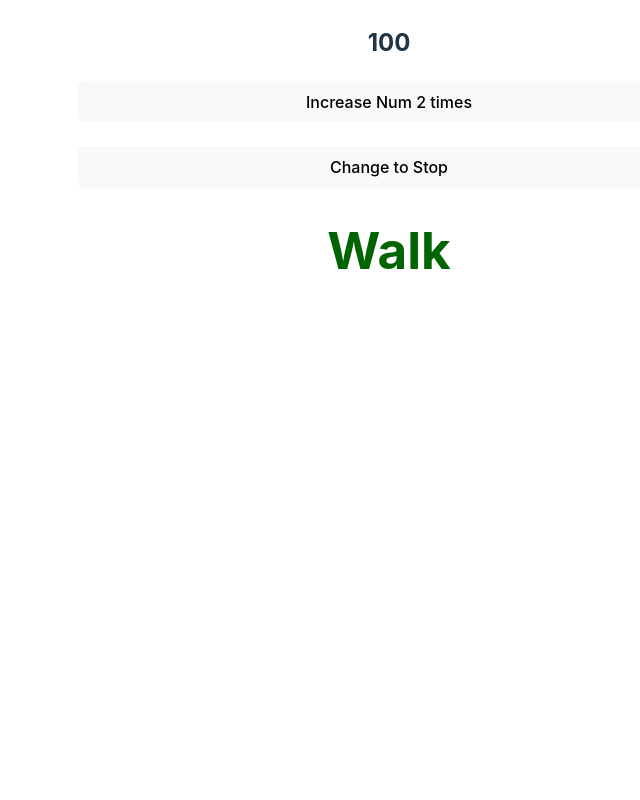
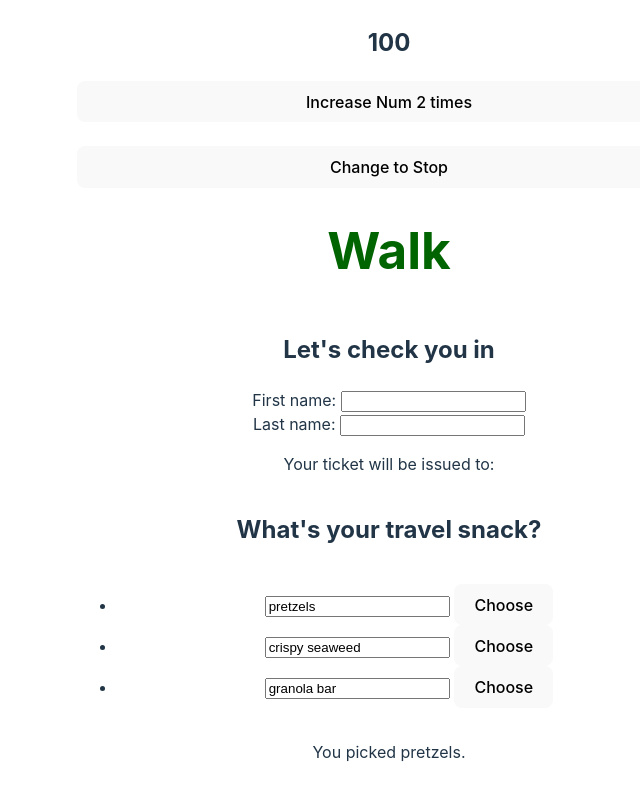
Before and after one commit to jacob-guerrero/TOP-lessons, a React (Vite) app in the folder react-introduction/states-effects/: page / in a window 1280 px wide. Shown: the part 831-1631 px from the top of the page, without its empty margins (251-891 px from the left). Before the commit the page ends 1175 px from the top, so only its background shows below. Built offline with nearby package versions, Linux system fonts and the light colour scheme.

Commit message:
Add examples choosing state structure

```diff
--- a/react-introduction/states-effects/src/App.jsx
+++ b/react-introduction/states-effects/src/App.jsx
@@ -1,6 +1,96 @@
 import { useState } from "react";
 import sculptureList from "./data";
 import "./App.css";
+
+function Menu() {
+  const initialItems = [
+    { title: 'pretzels', id: 0 },
+    { title: 'crispy seaweed', id: 1 },
+    { title: 'granola bar', id: 2 },
+  ];
+
+  const [items, setItems] = useState(initialItems);
+  const [selectedId, setSelectedId] = useState(0);
+
+  const selectedItem = items.find(item =>
+    item.id === selectedId
+  );
+
+  function handleItemChange(id, e) {
+    setItems(items.map(item => {
+      if (item.id === id) {
+        return {
+          ...item,
+          title: e.target.value,
+        };
+      } else {
+        return item;
+      }
+    }));
+  }
+
+  return (
+    <>
+      <h2>What's your travel snack?</h2>
+      <ul>
+        {items.map((item, index) => (
+          <li key={item.id}>
+            <input
+              value={item.title}
+              onChange={e => {
+                handleItemChange(item.id, e)
+              }}
+            />
+            {' '}
+            <button onClick={() => {
+              setSelectedId(item.id);
+            }}>Choose</button>
+          </li>
+        ))}
+      </ul>
+      <p>You picked {selectedItem.title}.</p>
+    </>
+  );
+}
+
+
+function Form() {
+  const [firstName, setFirstName] = useState('');
+  const [lastName, setLastName] = useState('');
+
+  const fullName = firstName + ' ' + lastName;
+
+  function handleFirstNameChange(e) {
+    setFirstName(e.target.value);
+  }
+
+  function handleLastNameChange(e) {
+    setLastName(e.target.value);
+  }
+
+  return (
+    <>
+      <h2>Let's check you in</h2>
+      <label>
+        First name:{' '}
+        <input
+          value={firstName}
+          onChange={handleFirstNameChange}
+        />
+      </label>
+      <label>
+        Last name:{' '}
+        <input
+          value={lastName}
+          onChange={handleLastNameChange}
+        />
+      </label>
+      <p>
+        Your ticket will be issued to: <b>{fullName}</b>
+      </p>
+    </>
+  );
+}
 
 function TrafficLight() {
   const [walk, setWalk] = useState(true);
@@ -156,6 +246,8 @@
       <ColorsElement></ColorsElement>
       <Person></Person>
       <TrafficLight></TrafficLight>
+      <Form></Form>
+      <Menu></Menu>
     </>
   );
 }
```
